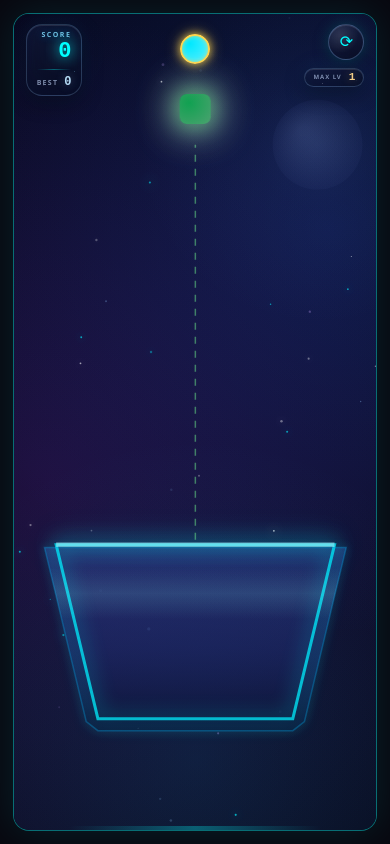
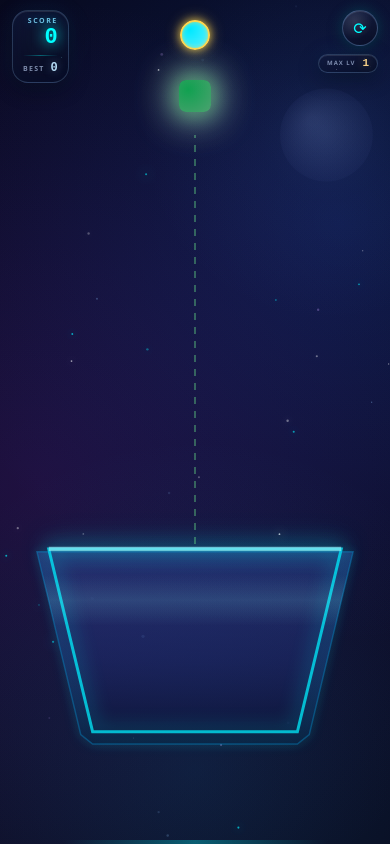
Before and after one commit to Yurashk/slime-cosmo, a website built with Vite: page index.html in a window 390 px wide. Built offline with nearby package versions, Linux system fonts and the light colour scheme.

Commit message:
Mobile: stretch game full-screen, remove edge padding and frame

```diff
--- a/style.css
+++ b/style.css
@@ -600,6 +600,15 @@ body::before {
 }
 
 @media (max-width: 480px) {
+  .game-main {
+    padding: 0;
+  }
+  .canvas-wrapper {
+    max-width: none;
+    border: none;
+    border-radius: 0;
+    box-shadow: inset 0 0 80px rgba(0, 0, 0, 0.6);
+  }
   .score-panel {
     padding: 6px 10px 7px;
   }
```
